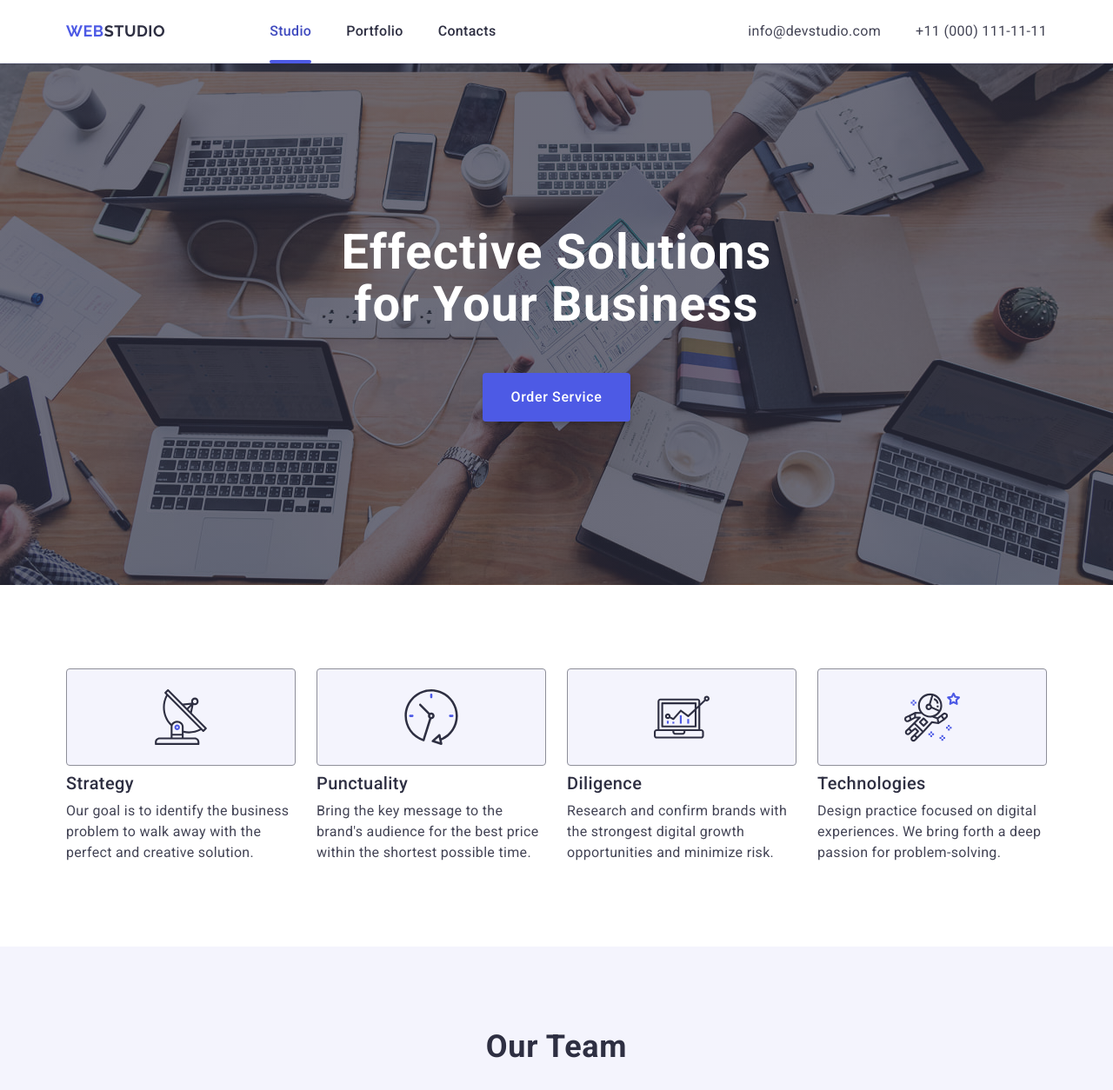
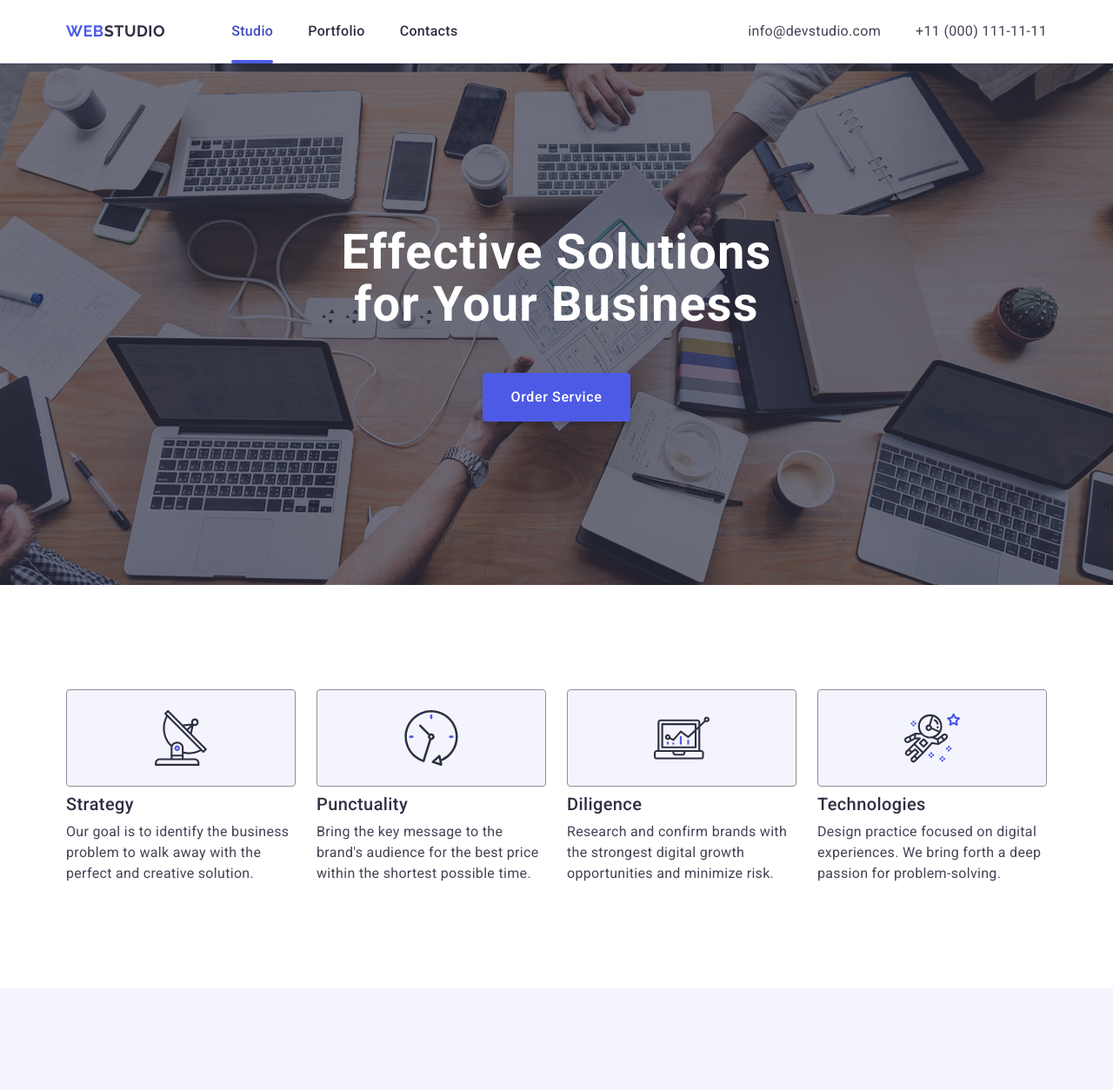
Before and after one commit to Poof322/goit-markup-hw--06, a plain HTML site: page index.html in a window 1280 px wide. Shown: the top 1254 px of the page at 87% size. Drawn offline with nearby package versions, Linux system fonts and the light colour scheme.

Commit message:
Add files via upload

```diff
--- a/css/styles.css
+++ b/css/styles.css
@@ -1162,8 +1162,13 @@ textarea {
     padding: 0 15px;
   }
 
+  .section {
+    padding: 120px 0;
+  }
+
   .header-container {
     margin: auto;
+    gap: 76px;
   }
 
   .nav-link {
```
